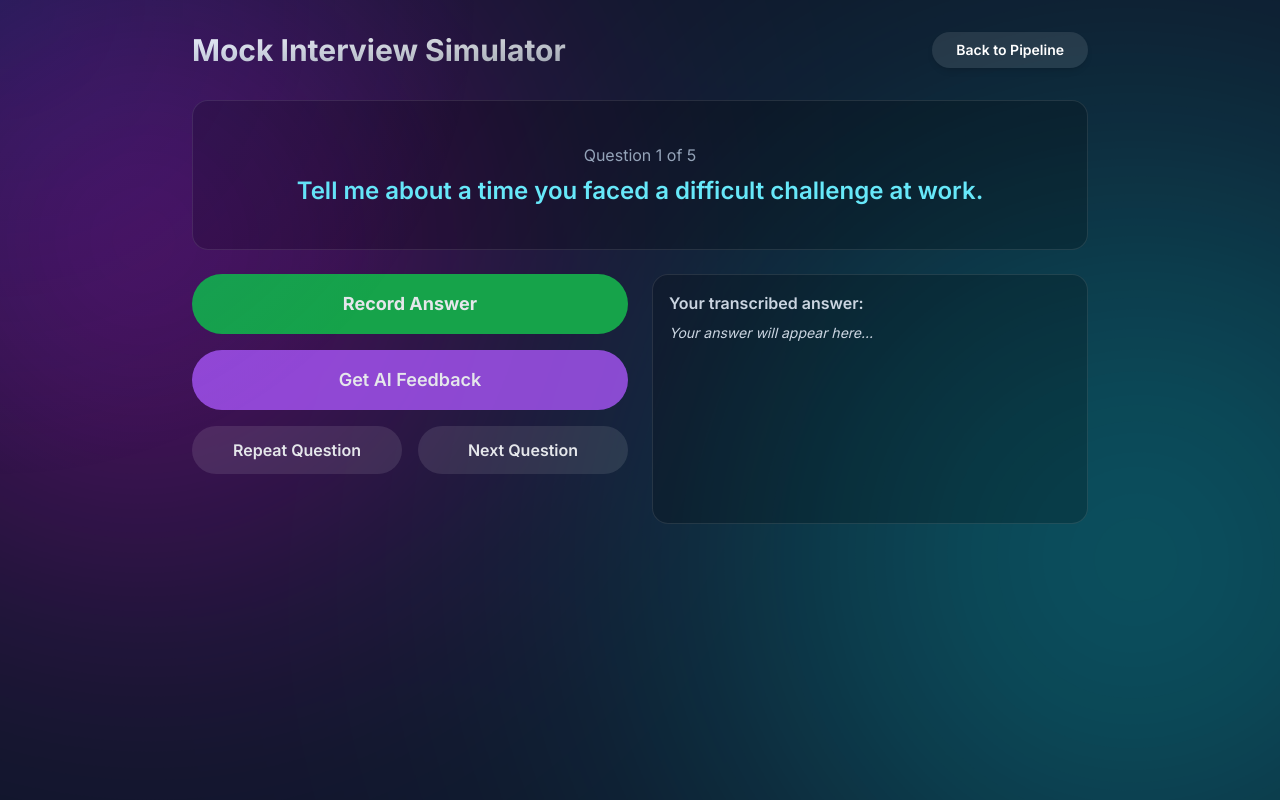
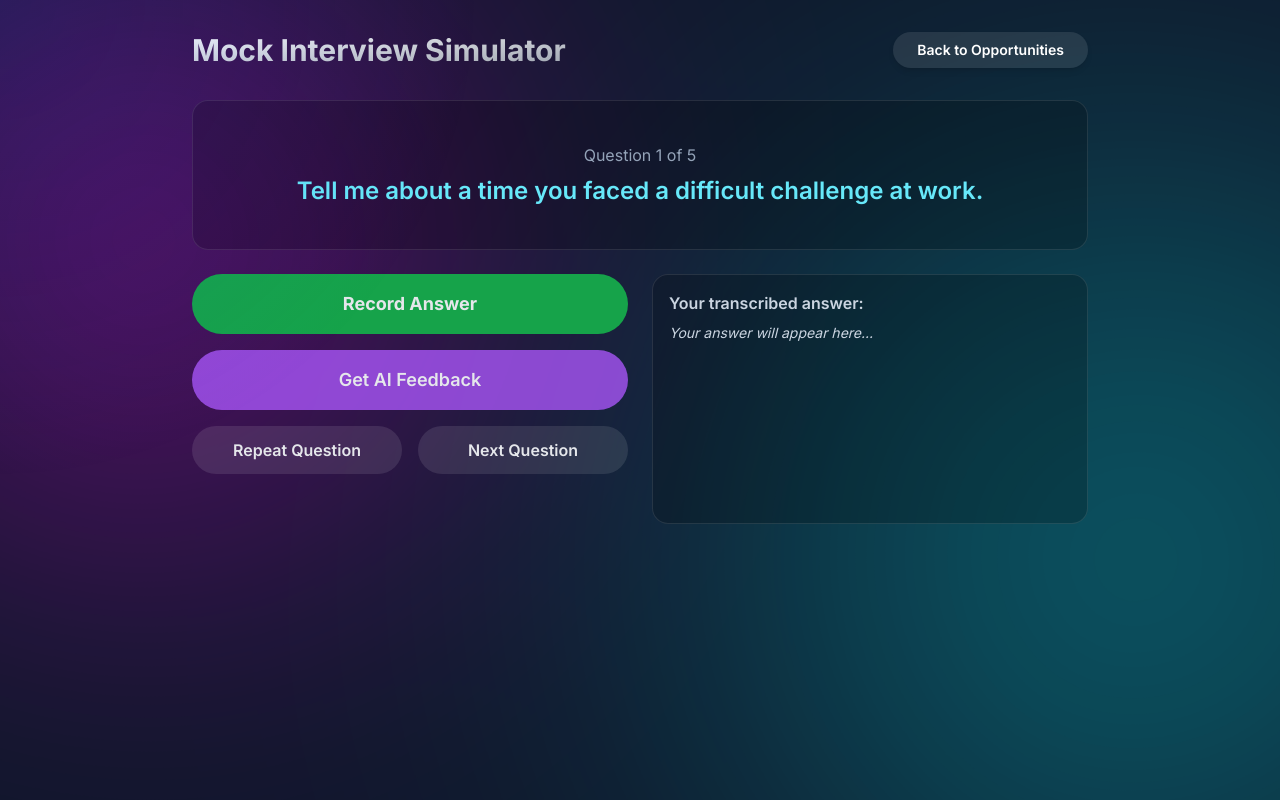
Before and after one commit to Arjit4864/neural-nexus-frontend, a Next.js app: page /dashboard/practice in a window 1280 px wide. Built offline with nearby package versions, Linux system fonts and the light colour scheme; no server answers.

Commit message:
practice fixed

```diff
--- a/app/dashboard/practice/page.tsx
+++ b/app/dashboard/practice/page.tsx
@@ -118,7 +118,7 @@ function PracticeSimulator() {
             Mock Interview Simulator
           </h1>
           <Link href="/dashboard/pipeline" className="rounded-full bg-white/10 px-6 py-2 text-sm font-semibold text-white shadow-md transition-colors hover:bg-white/20">
-            Back to Pipeline
+            Back to Opportunities
           </Link>
         </div>
 
```
